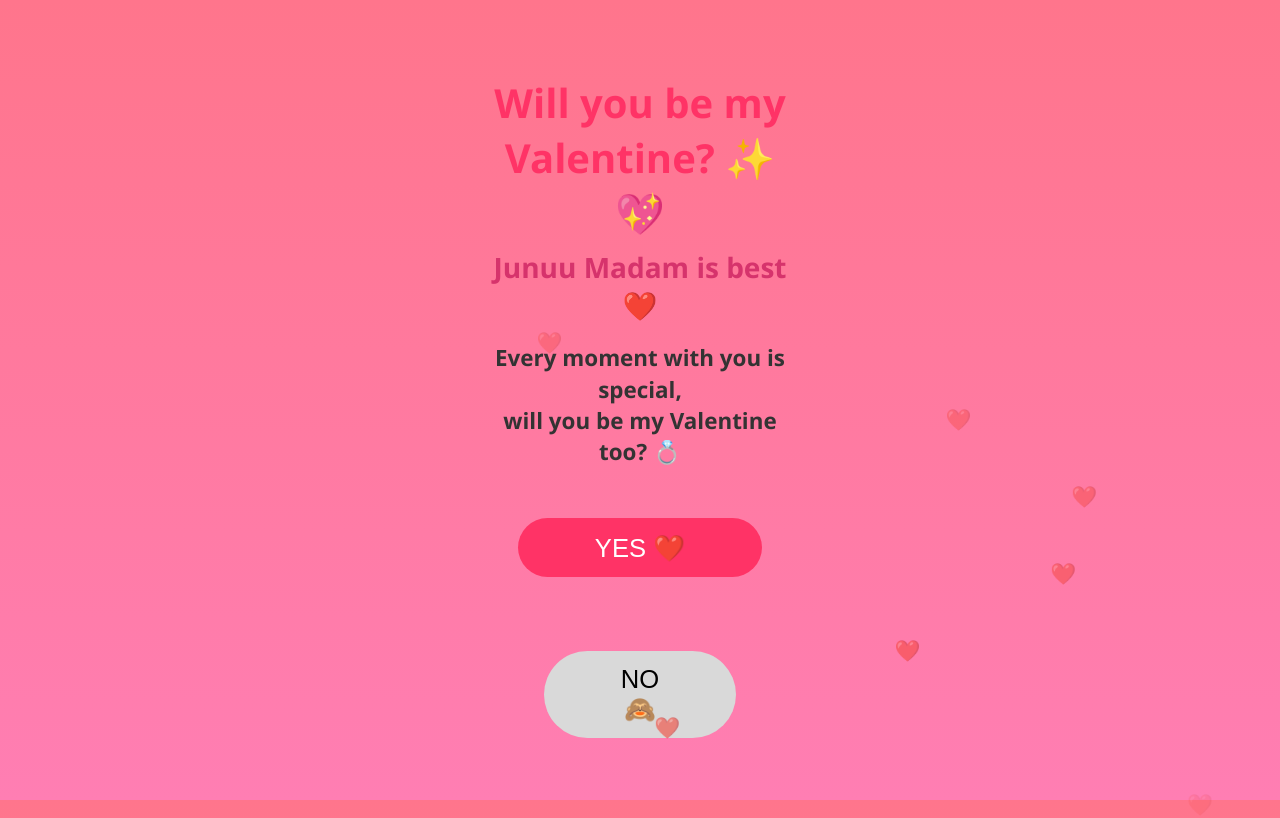
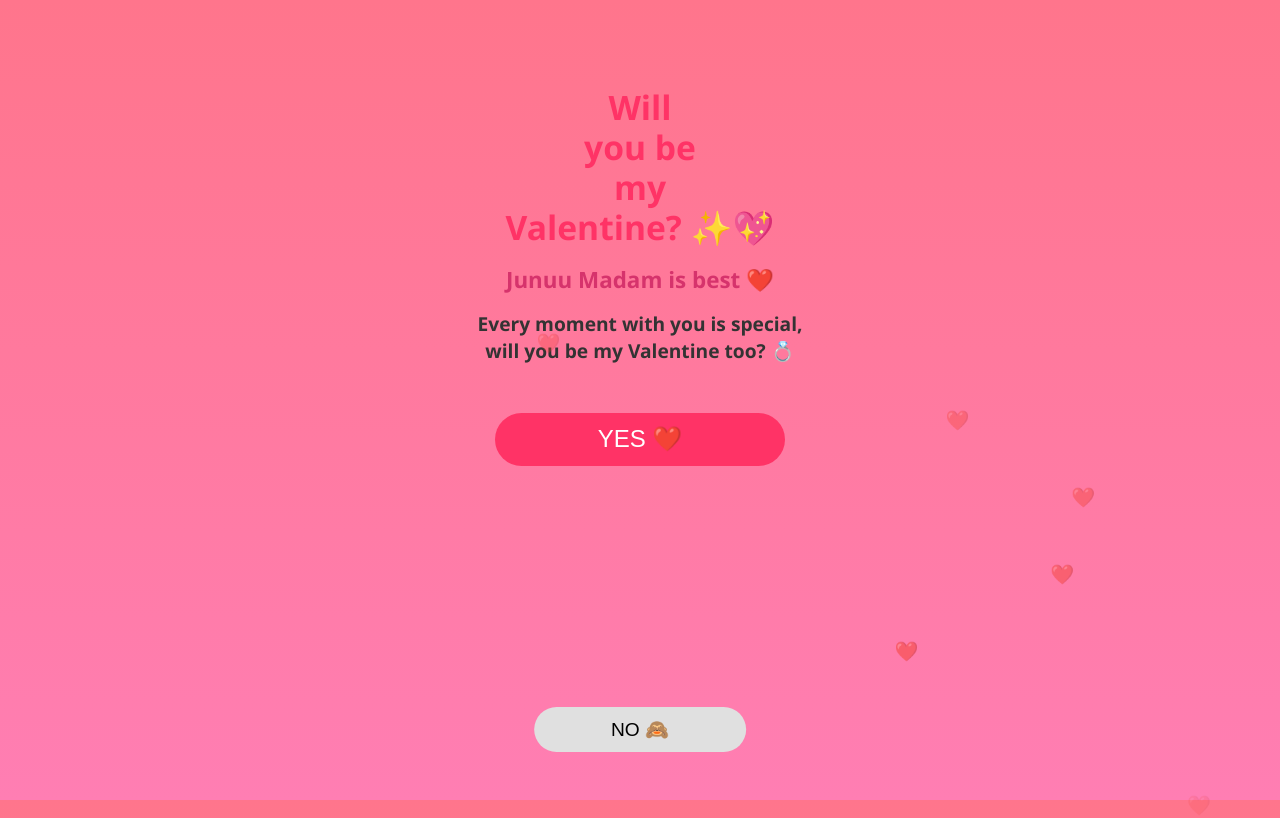
Before and after one commit to bhabanisankar420/valentine, a plain HTML site: page index.html in a window 1280 px wide. Drawn offline with Linux system fonts and the light colour scheme.

Commit message:
Update index.html

```diff
--- a/index.html
+++ b/index.html
@@ -9,84 +9,79 @@
 <style>
     body {
         margin: 0;
-        height: 100svh;
-        display: flex;
-        justify-content: center;
+        height: 100vh;
+        overflow: hidden;
         background: linear-gradient(180deg, #ff758c, #ff7eb3);
         font-family: 'Segoe UI', Arial, sans-serif;
     }
 
-    .screen {
+    .content {
+        position: relative;
+        height: 100%;
         width: 100%;
-        max-width: 430px;
-        height: 100%;
-        display: flex;
-        flex-direction: column;
-        padding: 6svh 5vw;
+        text-align: center;
+        padding-top: 8vh;
         box-sizing: border-box;
-        text-align: center;
     }
 
     h1 {
-        font-size: 5svh;
+        font-size: 4.2vh;
         color: #ff3366;
-        margin-bottom: 1svh;
+        margin-bottom: 1vh;
+        line-height: 1.2;
     }
 
     .special {
-        font-size: 3.5svh;
+        font-size: 2.8vh;
         color: #d6336c;
         font-weight: bold;
-        margin-bottom: 2svh;
+        margin: 2vh 0;
     }
 
     h2 {
-        font-size: 2.8svh;
+        font-size: 2.4vh;
         color: #333;
         line-height: 1.4;
+        margin-bottom: 6vh;
+        padding: 0 10vw;
     }
 
-    /* ✅ YES area (fixed) */
-    .yes-area {
-        margin-top: 4svh;
-        margin-bottom: 4svh;
-        display: flex;
-        justify-content: center;
+    /* YES button – fixed safe zone */
+    .yes-zone {
+        position: relative;
+        z-index: 5;
     }
 
-    /* ✅ NO sandbox (separate & lower) */
-    .no-area {
-        position: relative;
-        flex-grow: 1;
-        margin-top: 2svh;
-    }
-
-    button {
-        padding: 1.8svh 6svw;
-        font-size: 3.2svh;
+    #yes {
+        padding: 1.6vh 8vw;
+        font-size: 3vh;
         border: none;
-        border-radius: 50px;
+        border-radius: 40px;
+        background: #ff3366;
+        color: white;
         cursor: pointer;
     }
 
-    #yes {
-        background-color: #ff3366;
-        color: white;
-    }
-
+    /* NO button – full screen movement */
     #no {
-        background-color: #d9d9d9;
         position: absolute;
+        bottom: 6vh;
         left: 50%;
-        top: 20%;
         transform: translateX(-50%);
+        padding: 1.4vh 6vw;
+        font-size: 2.4vh;
+        border-radius: 30px;
+        border: none;
+        background: #e0e0e0;
+        cursor: pointer;
+        z-index: 10;
     }
 
     /* Floating hearts */
     .heart {
         position: absolute;
-        bottom: -5svh;
-        font-size: 2.6svh;
+        bottom: -5vh;
+        font-size: 2.4vh;
         animation: floatUp 8s linear infinite;
         opacity: 0.6;
     }
@@ -94,7 +89,7 @@
     @keyframes floatUp {
         from { transform: translateY(0); opacity: 0; }
         10% { opacity: 0.6; }
-        to { transform: translateY(-110svh); opacity: 0; }
+        to { transform: translateY(-110vh); opacity: 0; }
     }
 </style>
 </head>
@@ -105,40 +100,56 @@
     <source src="odia_marriage_music.mp3" type="audio/mpeg">
 </audio>
 
-<div class="screen">
+<div class="content">
 
-    <div>
-        <h1>Will you be my Valentine? ✨💖</h1>
-        <div class="special">Junuu Madam is best ❤️</div>
-        <h2>
-            Every moment with you is special,<br>
-            will you be my Valentine too? 💍
-        </h2>
+    <h1>
+        Will<br>
+        you be<br>
+        my<br>
+        Valentine? ✨💖
+    </h1>
+
+    <div class="special">
+        Junuu Madam is best ❤️
     </div>
 
-    <!-- YES is FIXED -->
-    <div class="yes-area">
+    <h2>
+        Every moment with you is special,<br>
+        will you be my Valentine too? 💍
+    </h2>
+
+    <div class="yes-zone">
         <button id="yes" onclick="yesClicked()">YES ❤️</button>
     </div>
 
-    <!-- NO can move ONLY here -->
-    <div class="no-area" id="noArea">
-        <button id="no">NO 🙈</button>
-    </div>
+    <button id="no">NO 🙈</button>
 
 </div>
 
 <script>
     const noBtn = document.getElementById("no");
-    const noArea = document.getElementById("noArea");
+    const yesBtn = document.getElementById("yes");
 
     noBtn.addEventListener("touchstart", moveNo);
     noBtn.addEventListener("mouseover", moveNo);
 
     function moveNo() {
-        const rect = noArea.getBoundingClientRect();
-        const x = Math.random() * (rect.width - 140);
-        const y = Math.random() * (rect.height - 80);
+        const screenW = window.innerWidth;
+        const screenH = window.innerHeight;
+
+        const yesRect = yesBtn.getBoundingClientRect();
+        let x, y;
+
+        do {
+            x = Math.random() * (screenW - noBtn.offsetWidth);
+            y = Math.random() * (screenH - noBtn.offsetHeight);
+        } while (
+            x > yesRect.left - 80 &&
+            x < yesRect.right + 80 &&
+            y > yesRect.top - 80 &&
+            y < yesRect.bottom + 80
+        );
+
         noBtn.style.left = x + "px";
         noBtn.style.top = y + "px";
     }
@@ -146,7 +157,7 @@
     function yesClicked() {
         document.body.innerHTML = `
             <div style="
-                height:100svh;
+                height:100vh;
                 display:flex;
                 flex-direction:column;
                 justify-content:center;
@@ -155,11 +166,10 @@
                 color:white;
                 text-align:center;
                 font-family:'Segoe UI', Arial, sans-serif;
-                padding:5svh 5vw;
             ">
-                <h1 style="font-size:6svh;">Yayyyyy!!! 😍❤️</h1>
-                <h2 style="font-size:4svh;">You are my Valentine 💍</h2>
-                <h3 style="font-size:3.2svh;">Forever & Always ❤️</h3>
+                <h1 style="font-size:5vh;">Yayyyyy!!! 😍❤️</h1>
+                <h2 style="font-size:3.2vh;">You are my Valentine 💍</h2>
+                <h3 style="font-size:2.8vh;">Forever & Always ❤️</h3>
             </div>
         `;
     }
```
